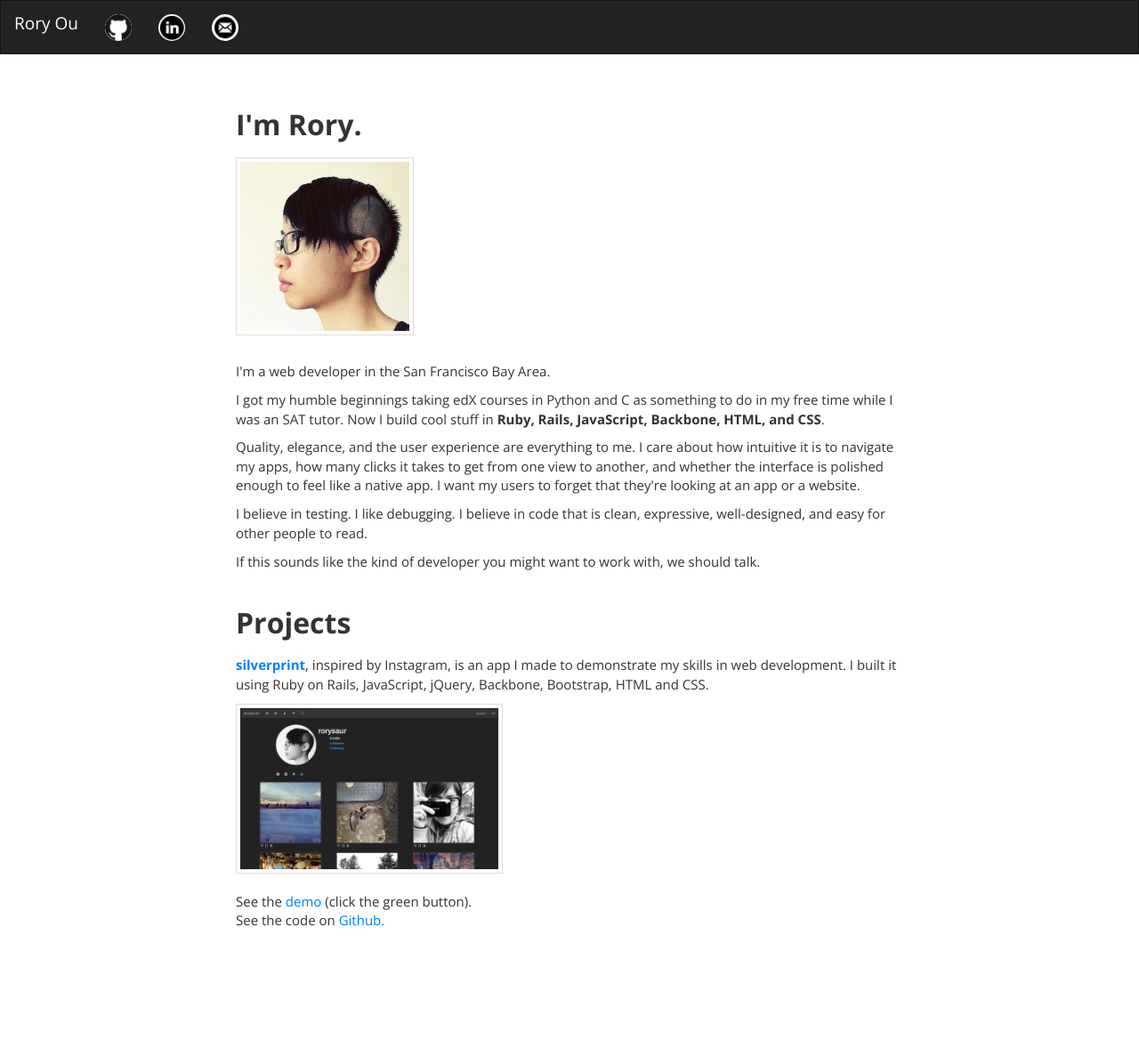
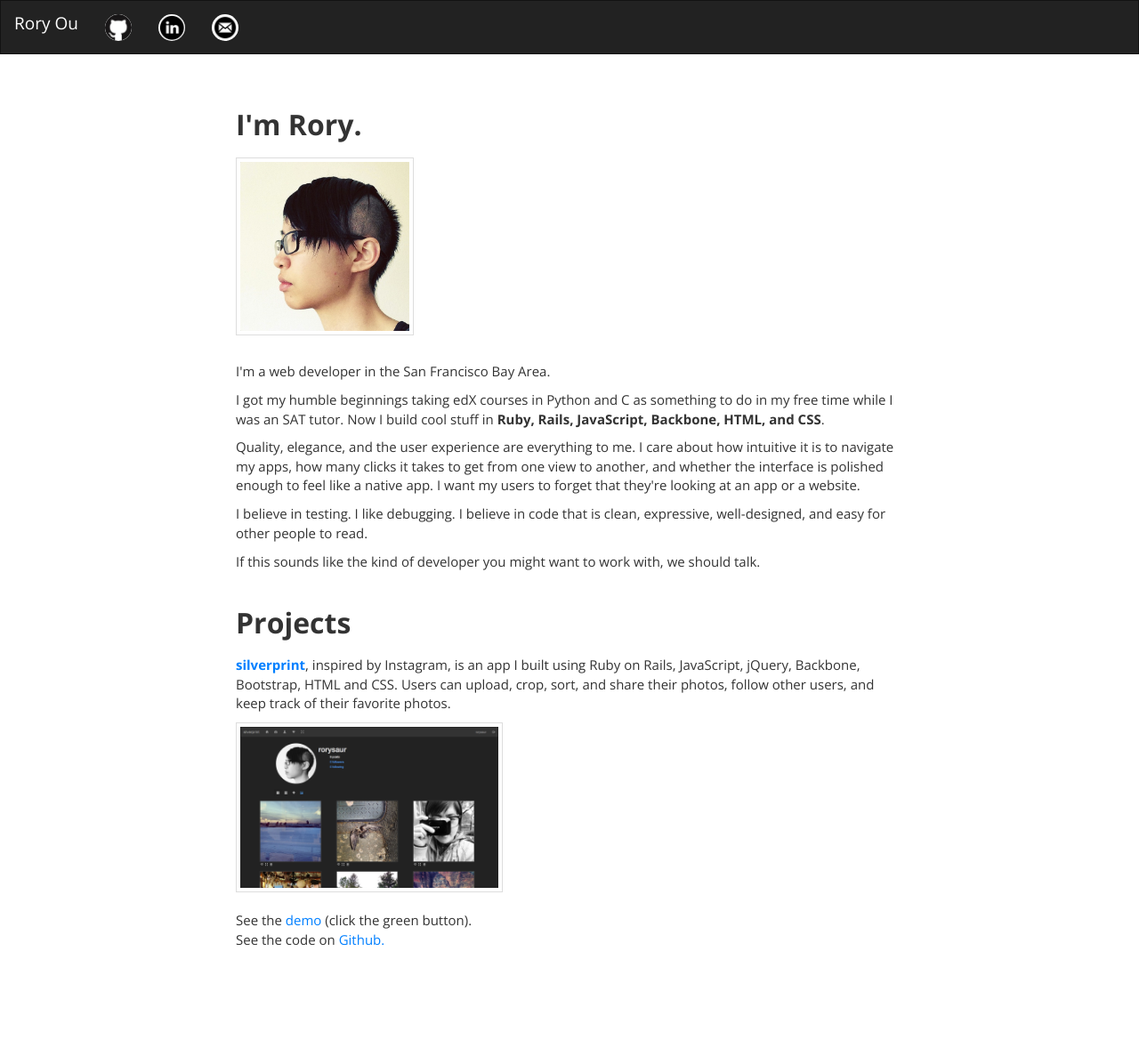
Before and after one commit to rorysaur/rorysaur.github.io, a Jekyll site: the page built from index.html, in a window 1280 px wide. Shown: the whole page at 89% size. Built offline with Jekyll 4.4.1, drawn with Linux system fonts in a browser that asks for light colours; nearby versions of some CDN libraries; Markdown is read by kramdown in place of the engine named in the settings; before the commit the page ends 1156 px from its top, so only the background shows below that.

Commit message:
edit silverprint description

```diff
--- a/index.html
+++ b/index.html
@@ -38,9 +38,8 @@ title: Rory Ou
     <h2><strong>Projects</strong></h2>
 
     <p class="about-text">
-      <strong><a href="http://silverprint.me">silverprint</a></strong>, inspired by Instagram, is an app I made to demonstrate my skills
-      in web development. I built it using Ruby on Rails, JavaScript,
-      jQuery, Backbone, Bootstrap, HTML and CSS.
+      <strong><a href="http://silverprint.me">silverprint</a></strong>, inspired by Instagram, is an app I built using Ruby on Rails, JavaScript,
+      jQuery, Backbone, Bootstrap, HTML and CSS. Users can upload, crop, sort, and share their photos, follow other users, and keep track of their favorite photos.
     </p>
 
     <a href="http://silverprint.me">
```
Also changed, not shown: 1 other file.
